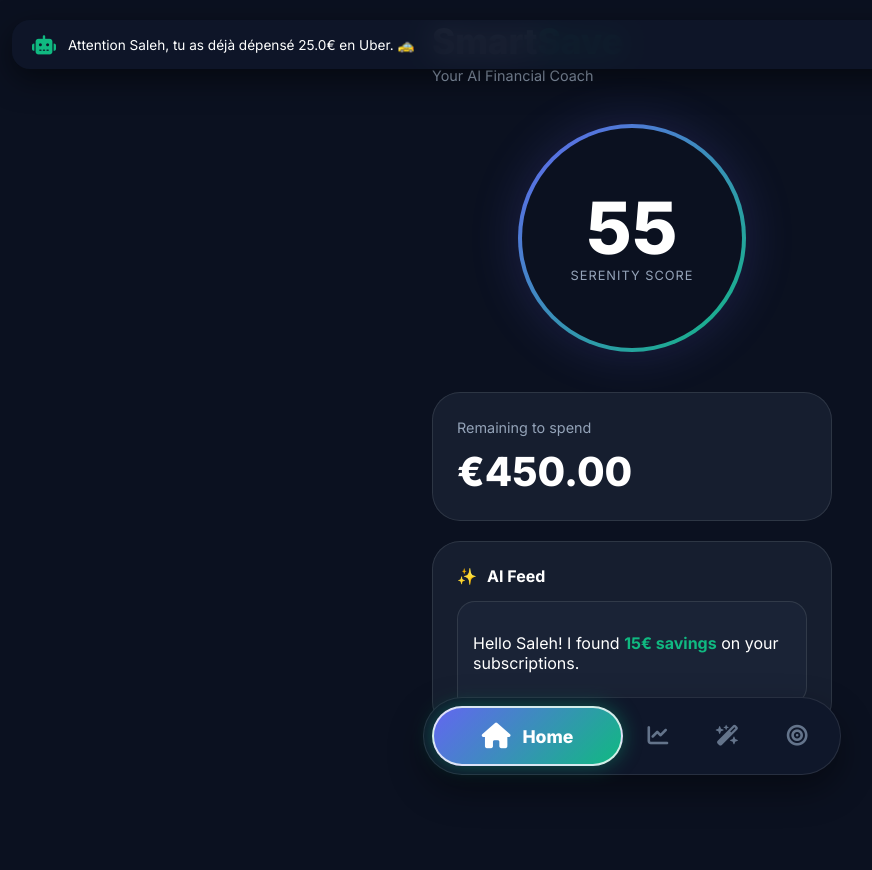
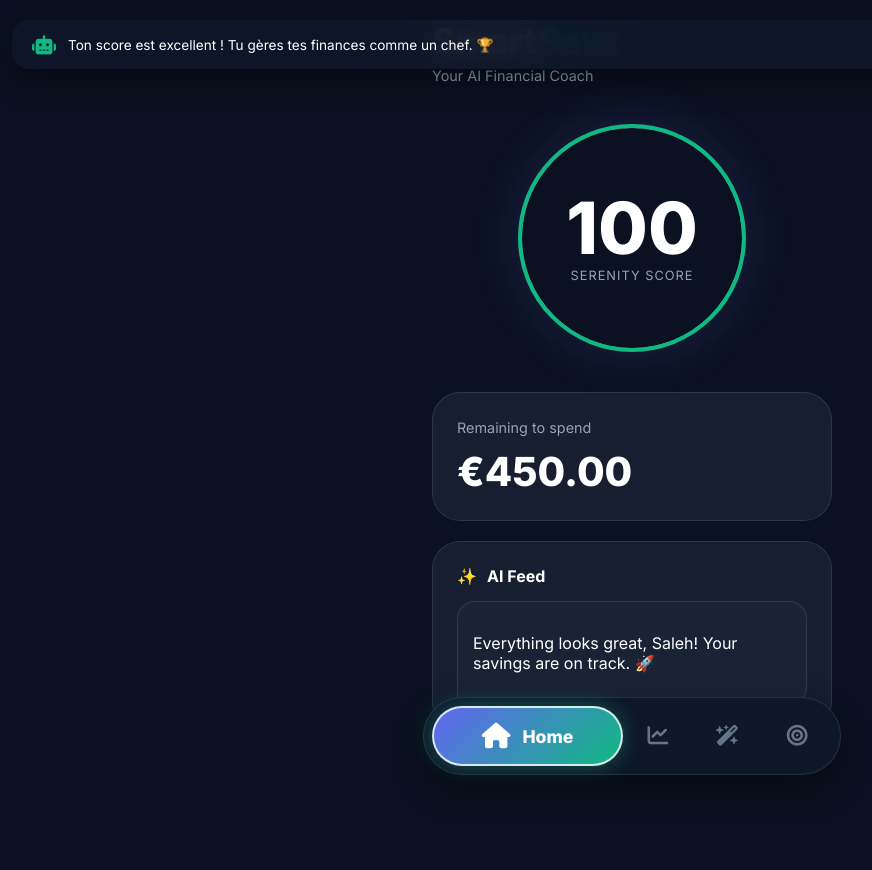
Before and after one commit to saleh-er/SmartSave-AI-Driven-Personal-Finance-Coach, a FastAPI app: page / in a window 1280 px wide. Shown: the whole page, without its empty margins (8-880 px from the left). Run offline with FastAPI, Linux system fonts and the light colour scheme.

Commit message:
update scripts

```diff
--- a/services/serenity_engine.py
+++ b/services/serenity_engine.py
@@ -1,24 +1,30 @@
-# services/serenity_engine.py
-
 class SerenityEngine:
     @staticmethod
-    def analyze_finances(transactions: list):
-        """Calcule le score et génère une analyse rapide pour l'IA."""
+    def analyze_finances(transactions):
         if not transactions:
-            return {"score": 50, "status": "No data", "warning": "No transactions found."}
+            return {"score": 100, "status": "Stable"}
 
         total_spent = sum(t['amount'] for t in transactions)
-        essential = sum(t['amount'] for t in transactions if t.get('is_essential', False))
+        # On calcule ce qui n'est PAS essentiel (is_essential: False)
+        wants_spent = sum(t['amount'] for t in transactions if not t.get('is_essential', True))
 
-        # Calcul du score basé sur le ratio 50/30/20 (Besoin/Envie/Épargne)
-        ratio = (essential / total_spent) if total_spent > 0 else 0
-        score = 100 - (abs(0.5 - ratio) * 100) # Plus on est proche de 50% de besoins, plus le score est haut
+        # Calcul du ratio : quel pourcentage du budget part dans le plaisir ?
+        wants_ratio = (wants_spent / total_spent) if total_spent > 0 else 0
 
-        status = "Excellent" if score > 80 else "Stable" if score > 60 else "Critical"
+        # SCORE RÉEL : On part de 100.
+        # Si tes "plaisirs" dépassent 30%, le score chute lourdement.
+        if wants_ratio <= 0.30:
+            score = 100
+        else:
+            # On retire 2 points pour chaque 1% au-dessus de la limite
+            excess = (wants_ratio - 0.30) * 100
+            score = 100 - (excess * 2)
 
-        return {
-            "score": round(score, 1),
-            "status": status,
-            "total_spent": round(total_spent, 2),
-            "savings_potential": round(total_spent - essential, 2)
-        }
+        score = max(0, min(100, int(score)))
+
+        # Déterminer le statut
+        if score >= 80: status = "Excellent"
+        elif score >= 50: status = "Warning"
+        else: status = "Critical"
+
+        return {"score": score, "status": status}
--- a/web/routes.py
+++ b/web/routes.py
@@ -8,9 +8,8 @@ router = APIRouter()
 templates = Jinja2Templates(directory="web/templates")
 coach = AICoach()
 
-# --- 1. DONNÉES GLOBALES (Mémoire du serveur) ---
+# --- 1. DONNÉES GLOBALES (Mémoire vive du serveur) ---
 
-# Liste des objectifs qui peut être modifiée par l'utilisateur
 USER_GOALS = [
     {"name": "Japan Trip", "current": 1300, "target": 2000, "color": "#6366F1"},
     {"name": "Emergency Fund", "current": 4500, "target": 5000, "color": "#10B981"}
@@ -26,15 +25,19 @@ MOCK_TRANSACTIONS = [
 
 chat_history = []
 
-# --- 2. ROUTES API (LOGIQUE) ---
+# --- 2. ROUTES API (LOGIQUE & CALCULS) ---
 
 @router.post("/chat")
 async def chat_with_coach(payload: dict = Body(...)):
     user_msg = payload.get("message")
     chat_history.append({"role": "user", "content": user_msg})
+
     recent_history = chat_history[-5:]
     analysis = SerenityEngine.analyze_finances(MOCK_TRANSACTIONS)
+
+    # On passe le score réel à l'IA pour qu'elle sache de quoi elle parle
     advice = coach.get_financial_advice(recent_history, analysis["score"], "Netflix, Uber, Starbucks, Loyer")
+
     chat_history.append({"role": "assistant", "content": advice})
     return {"response": advice}
 
@@ -49,28 +52,58 @@ async def add_goal(payload: dict = Body(...)):
     USER_GOALS.append(new_goal)
     return {"status": "success", "goal": new_goal}
 
-# --- 3. ROUTES PAGES (AFFICHAGE) ---
+@router.post("/calculate-plan")
+async def calculate_plan(payload: dict = Body(...)):
+    goal_name = payload.get("name")
+    target_amount = float(payload.get("target"))
+
+    analysis = SerenityEngine.analyze_finances(MOCK_TRANSACTIONS)
+
+    # Prompt optimisé pour le calcul financier par l'IA
+    prompt = [
+        {"role": "system", "content": "You are a precise financial advisor. Mirror the user's language."},
+        {"role": "user", "content": f"Target: {target_amount}€ for {goal_name}. Current monthly spend: {analysis['total_spent']}€. Create a daily savings plan based on this budget."}
+    ]
+
+    plan_advice = coach.get_financial_advice(prompt, analysis["score"], "Netflix, Uber, Starbucks")
+    return {"plan": plan_advice}
+
+@router.delete("/delete-goal/{goal_name}")
+async def delete_goal(goal_name: str):
+    global USER_GOALS
+    USER_GOALS = [goal for goal in USER_GOALS if goal["name"] != goal_name]
+    return {"status": "success"}
+
+# --- 3. ROUTES PAGES (RENDU HTML) ---
 
 @router.get("/", response_class=HTMLResponse)
 async def read_home(request: Request):
+    # C'est ici que le nouveau SerenityEngine fait son vrai travail
     analysis = SerenityEngine.analyze_finances(MOCK_TRANSACTIONS)
+
+    # --- SYSTÈME D'ALERTES DYNAMIQUES ---
     dynamic_alert = None
-    uber_total = sum(t['amount'] for t in MOCK_TRANSACTIONS if t['merchant'] == 'Uber')
+    if analysis["score"] < 50:
+        dynamic_alert = "Attention Saleh, tes dépenses 'Plaisir' sont trop hautes ce mois-ci ! ⚠️"
+    elif analysis["score"] > 85:
+        dynamic_alert = "Ton score est excellent ! Tu gères tes finances comme un chef. 🏆"
 
-    if uber_total > 20:
-        dynamic_alert = f"Attention Saleh, tu as déjà dépensé {uber_total}€ en Uber. 🚕"
-    elif analysis["score"] > 75:
-        dynamic_alert = "Super boulot ! Ton score de sérénité est excellent. ✨"
+    # On peut aussi calculer le montant restant réel
+    total_spent = sum(t['amount'] for t in MOCK_TRANSACTIONS)
+    remaining = 1500.00 - total_spent # Imaginons un budget de 1500€
 
     return templates.TemplateResponse("index.html", {
-        "request": request, "name": "Saleh", "score": analysis["score"],
-        "status": analysis["status"], "remaining": 450.00,
-        "transactions": MOCK_TRANSACTIONS[:3], "dynamic_alert": dynamic_alert
+        "request": request,
+        "name": "Saleh",
+        "score": analysis["score"],
+        "status": analysis["status"],
+        "remaining":round(remaining,2), #
+        "transactions": MOCK_TRANSACTIONS[:3],
+        "dynamic_alert": dynamic_alert
     })
 
 @router.get("/goals", response_class=HTMLResponse)
 async def read_goals(request: Request):
-    # On utilise UNIQUEBLENT la liste USER_GOALS définie en haut
     return templates.TemplateResponse("goals.html", {
         "request": request,
         "goals": USER_GOALS
@@ -83,34 +116,17 @@ async def read_analytics(request: Request):
     for t in MOCK_TRANSACTIONS:
         cat = t['category']
         categories_data[cat] = categories_data.get(cat, 0) + t['amount']
+
     return templates.TemplateResponse("analytics.html", {
-        "request": request, "total_spent": round(total_spent, 2), "categories": categories_data
+        "request": request,
+        "total_spent": round(total_spent, 2),
+        "categories": categories_data
     })
 
 @router.get("/coach", response_class=HTMLResponse)
 async def read_coach(request: Request):
     analysis = SerenityEngine.analyze_finances(MOCK_TRANSACTIONS)
-    return templates.TemplateResponse("coach.html", {"request": request, "analysis": analysis})
-
-@router.post("/calculate-plan")
-async def calculate_plan(payload: dict = Body(...)):
-    goal_name = payload.get("name")
-    target_amount = float(payload.get("target"))
-
-    # On récupère l'analyse actuelle pour que l'IA connaisse le budget de Saleh
-    analysis = SerenityEngine.analyze_finances(MOCK_TRANSACTIONS)
-
-    # Prompt spécifique pour le plan d'épargne
-    prompt = [
-        {"role": "system", "content": "You are a financial math expert. Calculate a daily saving plan."},
-        {"role": "user", "content": f"I want to save {target_amount}€ for '{goal_name}'. My current monthly spending is {analysis['total_spent']}€. Based on this, suggest how many days it will take and how much I should save per day. Be very concise."}
-    ]
-
-    plan_advice = coach.get_financial_advice(prompt, analysis["score"], "Netflix, Uber, Starbucks")
-    return {"plan": plan_advice}
-
-@router.delete("/delete-goal/{goal_name}")
-async def delete_goal(goal_name: str):
-    global USER_GOALS
-    USER_GOALS = [goal for goal in USER_GOALS if goal["name"] != goal_name]
-    return {"status": "success"}
+    return templates.TemplateResponse("coach.html", {
+        "request": request,
+        "analysis": analysis
+    })
--- a/web/templates/index.html
+++ b/web/templates/index.html
@@ -7,6 +7,25 @@
     <link rel="stylesheet" href="https://cdnjs.cloudflare.com/ajax/libs/font-awesome/6.4.0/css/all.min.css">
     <link rel="stylesheet" href="/static/css/style.css">
     <link href="https://fonts.googleapis.com/css2?family=Inter:wght@400;700;800&display=swap" rel="stylesheet">
+    <style>
+        /* Animation de pulsation pour les scores faibles */
+        @keyframes pulse-danger {
+            0% { transform: scale(1); box-shadow: 0 0 0 0 rgba(239, 68, 68, 0.5); }
+            70% { transform: scale(1.02); box-shadow: 0 0 0 15px rgba(239, 68, 68, 0); }
+            100% { transform: scale(1); box-shadow: 0 0 0 0 rgba(239, 68, 68, 0); }
+        }
+        .pulse-active {
+            animation: pulse-danger 2s infinite;
+        }
+        .ai-feed {
+            cursor: pointer;
+            transition: transform 0.2s;
+        }
+        .ai-feed:hover {
+            transform: translateY(-3px);
+            border-color: var(--accent-teal);
+        }
+    </style>
 </head>
 <body>
     <div id="notification-container"></div>
@@ -18,9 +37,9 @@
 
         <main>
             <div class="score-container">
-                <div class="serenity-ring">
+                <div class="serenity-ring" id="serenityRing">
                     <div class="score-content">
-                        <span class="score-number">{{ score|int if score else 0 }}</span>
+                        <span class="score-number" id="scoreValue">{{ score|int if score else 0 }}</span>
                         <span class="score-text">Serenity Score</span>
                     </div>
                 </div>
@@ -31,13 +50,13 @@
                 <h2 class="balance-amount">€450.00</h2>
             </div>
 
-            <div class="glass-card ai-feed">
+            <div class="glass-card ai-feed" onclick="window.location.href='/coach'">
                 <div class="ai-header">
                     <span class="ai-icon">✨</span>
                     <span class="ai-title">AI Feed</span>
                 </div>
                 <div class="ai-message">
-                    <p>Hello {{ name }}! I found <span class="highlight">15€ savings</span> on your subscriptions.</p>
+                    <p id="aiDynamicText">Analyzing your finances...</p>
                 </div>
             </div>
         </main>
@@ -61,6 +80,7 @@
             </a>
         </nav>
     </div>
+
     <script>
     function showNotification(message, icon = "fa-bell") {
         const container = document.getElementById('notification-container');
@@ -79,18 +99,33 @@
         setTimeout(() => {
             toast.classList.remove('show');
             setTimeout(() => toast.remove(), 500);
-        }, 6000); // On laisse 6 secondes pour avoir le temps de lire
+        }, 6000);
     }
 
     window.onload = () => {
-        // On récupère la variable envoyée par Python
-        // Le filtre |safe est important pour éviter les problèmes de caractères
+        const score = parseInt(document.getElementById('scoreValue').innerText);
+        const ring = document.getElementById('serenityRing');
+        const aiText = document.getElementById('aiDynamicText');
+
+        // 1. Gestion dynamique de la couleur et des effets du cercle
+        if (score >= 80) {
+            ring.style.borderColor = "#10B981"; // Vert
+            aiText.innerHTML = "Everything looks great, Saleh! Your savings are on track. 🚀";
+        } else if (score >= 50) {
+            ring.style.borderColor = "#F59E0B"; // Orange
+            aiText.innerHTML = "You're doing okay, but watch those <span class='highlight'>non-essential</span> expenses.";
+        } else {
+            ring.style.borderColor = "#EF4444"; // Rouge
+            ring.classList.add('pulse-active'); // Active la pulsation
+            aiText.innerHTML = "Warning: High spending detected! Click here to chat with me. ⚠️";
+        }
+
+        // 2. Notification IA envoyée par Python
         const alertMsg = "{{ dynamic_alert if dynamic_alert else '' }}";
-
         if (alertMsg && alertMsg !== "None" && alertMsg !== "") {
             setTimeout(() => {
                 showNotification(alertMsg, "fa-robot");
-            }, 2000);
+            }, 1500);
         }
     };
     </script>
```
